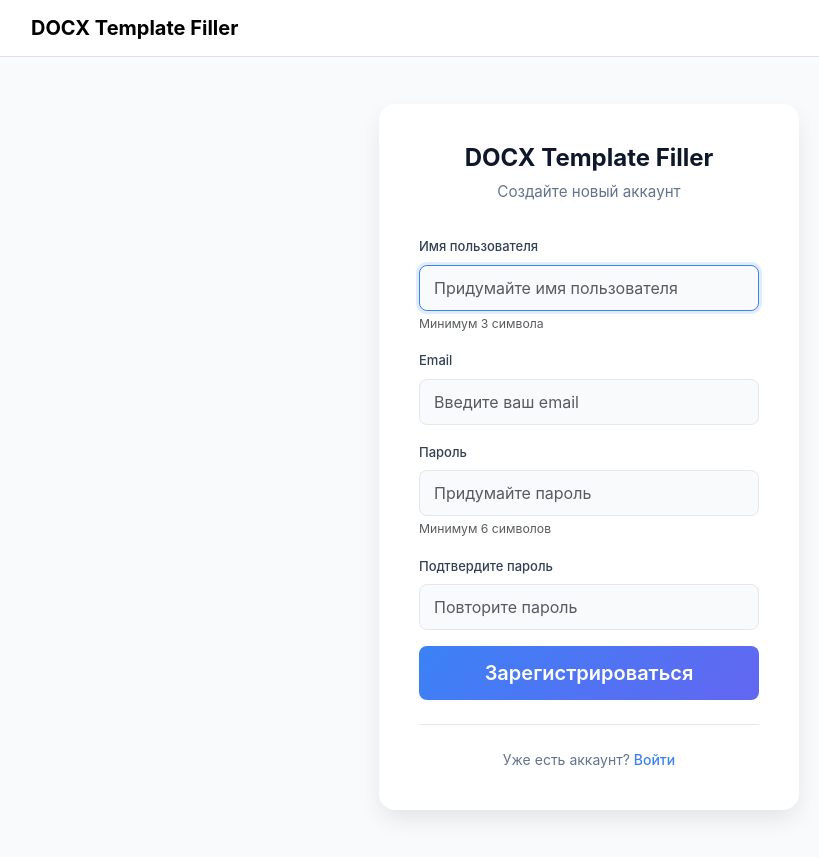
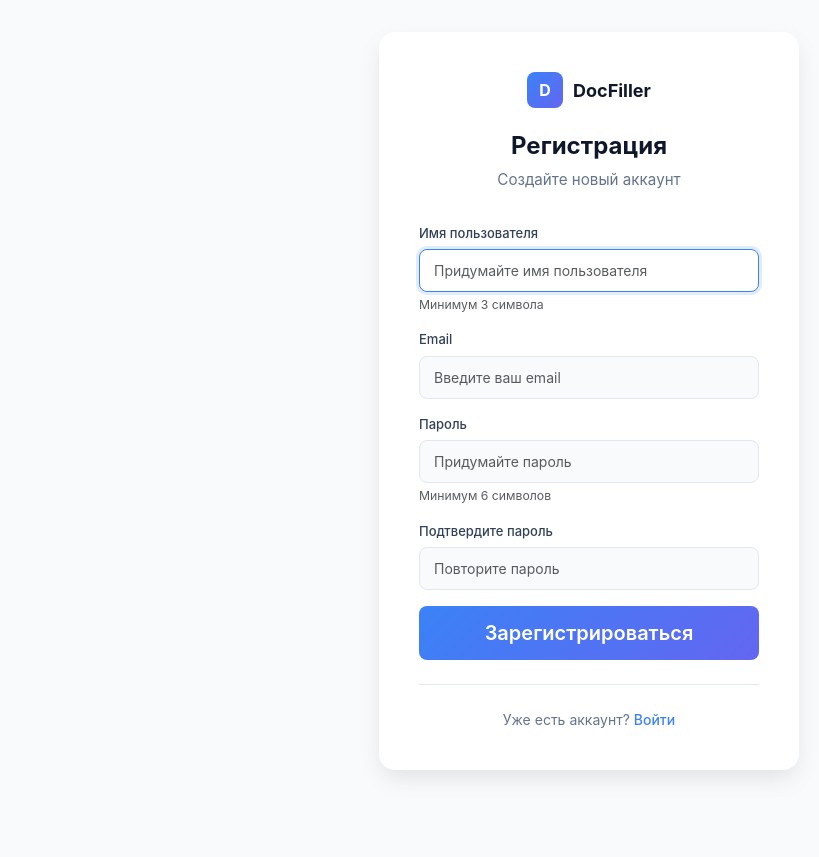
Before and after one commit to Melnikov37/docx-changer, a Flask app: page /register in a window 1280 px wide. Shown: the whole page, without its empty margins (51-870 px from the left). After the commit the page ends 777 px from the top, so only its background shows below. Run offline with Flask 3, Linux system fonts and the light colour scheme; parts of the project's set-up code (start-up, migrations or seed data) failed here and were passed over.

Commit message:
style: redesign auth pages with new brand and palette

```diff
--- a/templates/register.html
+++ b/templates/register.html
@@ -1,19 +1,18 @@
 {% extends "base.html" %}
 
-{% block title %}Регистрация - DOCX Template Filler{% endblock %}
+{% block title %}Регистрация — DocFiller{% endblock %}
+
+{% block navbar %}{% endblock %}
 
 {% block content %}
-<nav class="navbar navbar-light bg-white border-bottom">
-    <div class="container">
-        <a class="navbar-brand" href="/">
-            <strong>DOCX Template Filler</strong>
-        </a>
-    </div>
-</nav>
 <div class="auth-container">
     <div class="auth-card">
         <div class="auth-header">
-            <h1 class="auth-title">DOCX Template Filler</h1>
+            <div class="auth-brand">
+                <div class="brand-icon" style="width:36px;height:36px;background:var(--color-primary-gradient);border-radius:var(--radius-md);display:flex;align-items:center;justify-content:center;color:white;font-weight:700;font-size:16px;">D</div>
+                <span style="font-weight:700;font-size:18px;color:var(--color-text-primary);">DocFiller</span>
+            </div>
+            <h1 class="auth-title">Регистрация</h1>
             <p class="auth-subtitle">Создайте новый аккаунт</p>
         </div>
 
@@ -22,40 +21,36 @@
                 {% for category, message in messages %}
                     <div class="alert alert-{{ category }} alert-dismissible fade show" role="alert">
                         {{ message }}
-                        <button type="button" class="btn-close" data-bs-dismiss="alert" aria-label="Close"></button>
+                        <button type="button" class="btn-close" data-bs-dismiss="alert"></button>
                     </div>
                 {% endfor %}
             {% endif %}
         {% endwith %}
 
         <form method="POST" class="auth-form" id="registerForm">
-            <div class="mb-3">
-                <label for="username" class="form-label">Имя пользователя</label>
+            <div class="form-field">
+                <label for="username">Имя пользователя</label>
                 <input type="text" class="form-control" id="username" name="username"
                        placeholder="Придумайте имя пользователя" minlength="3" required autofocus>
                 <div class="form-text">Минимум 3 символа</div>
             </div>
-
-            <div class="mb-3">
-                <label for="email" class="form-label">Email</label>
+            <div class="form-field">
+                <label for="email">Email</label>
                 <input type="email" class="form-control" id="email" name="email"
                        placeholder="Введите ваш email" required>
             </div>
-
-            <div class="mb-3">
-                <label for="password" class="form-label">Пароль</label>
+            <div class="form-field">
+                <label for="password">Пароль</label>
                 <input type="password" class="form-control" id="password" name="password"
                        placeholder="Придумайте пароль" minlength="6" required>
                 <div class="form-text">Минимум 6 символов</div>
             </div>
-
-            <div class="mb-3">
-                <label for="password_confirm" class="form-label">Подтвердите пароль</label>
+            <div class="form-field">
+                <label for="password_confirm">Подтвердите пароль</label>
                 <input type="password" class="form-control" id="password_confirm" name="password_confirm"
                        placeholder="Повторите пароль" required>
             </div>
-
-            <div class="d-grid">
+            <div class="d-grid mt-3">
                 <button type="submit" class="btn btn-primary btn-lg">Зарегистрироваться</button>
             </div>
         </form>
@@ -66,15 +61,21 @@
     </div>
 </div>
 
-<script src="{{ url_for('static', filename='js/app.js') }}"></script>
 <script>
 document.getElementById('registerForm').addEventListener('submit', function(e) {
     const password = document.getElementById('password').value;
     const passwordConfirm = document.getElementById('password_confirm').value;
-
     if (password !== passwordConfirm) {
         e.preventDefault();
-        showToast('error', 'Ошибка', 'Пароли не совпадают!');
+        const field = document.getElementById('password_confirm');
+        field.classList.add('is-invalid');
+        let feedback = field.nextElementSibling;
+        if (!feedback || !feedback.classList.contains('invalid-feedback')) {
+            feedback = document.createElement('div');
+            feedback.className = 'invalid-feedback';
+            field.parentNode.appendChild(feedback);
+        }
+        feedback.textContent = 'Пароли не совпадают';
         return false;
     }
 });
```
Also changed, not shown: templates/login.html (+16 -26 lines).
